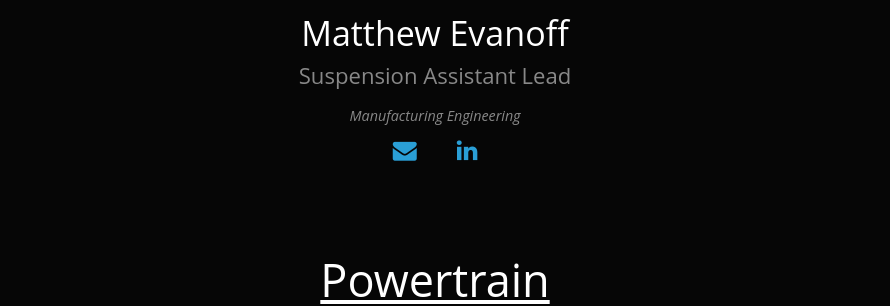
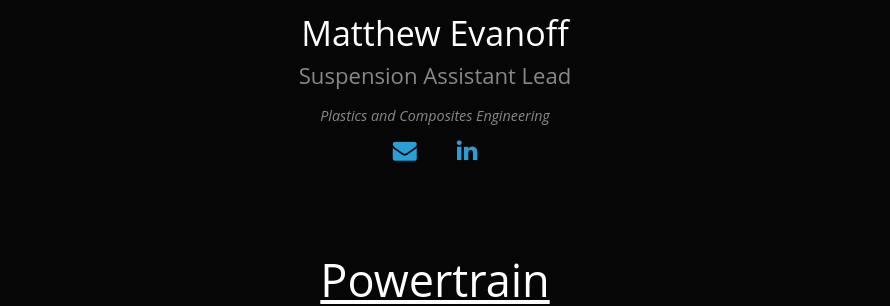
Before and after one commit to wwuracingGH/wwuracingGH.github.io, a Jekyll site: the page built from about/roster.html, in a window 1280 px wide and 900 px high, scrolled down 2469 px. Shown: the part 154-460 px from the top of the window, without its empty margins (205-1095 px from the left). Built offline with Jekyll 4.4.1, drawn with Linux system fonts in a browser that asks for light colours; some web fonts are replaced.

Commit message:
Update roster.yml

```diff
--- a/_data/roster.yml
+++ b/_data/roster.yml
@@ -15,6 +15,7 @@
     - name: Ryan Meredith
       title: Business Director
       major: Management Information Systems
+      linkedin: https://www.linkedin.com/in/johnrmeredith/
 
 
 - heading: Chassis
@@ -56,6 +57,8 @@
       name: Matthew Evanoff
       title: Suspension Assistant Lead
       lead: true
+      major: Plastics and Composites Engineering
+      linkedin: https://www.linkedin.com/in/matthew-evanoff-349a7b166/
 
 - heading: Powertrain
   members:
```
